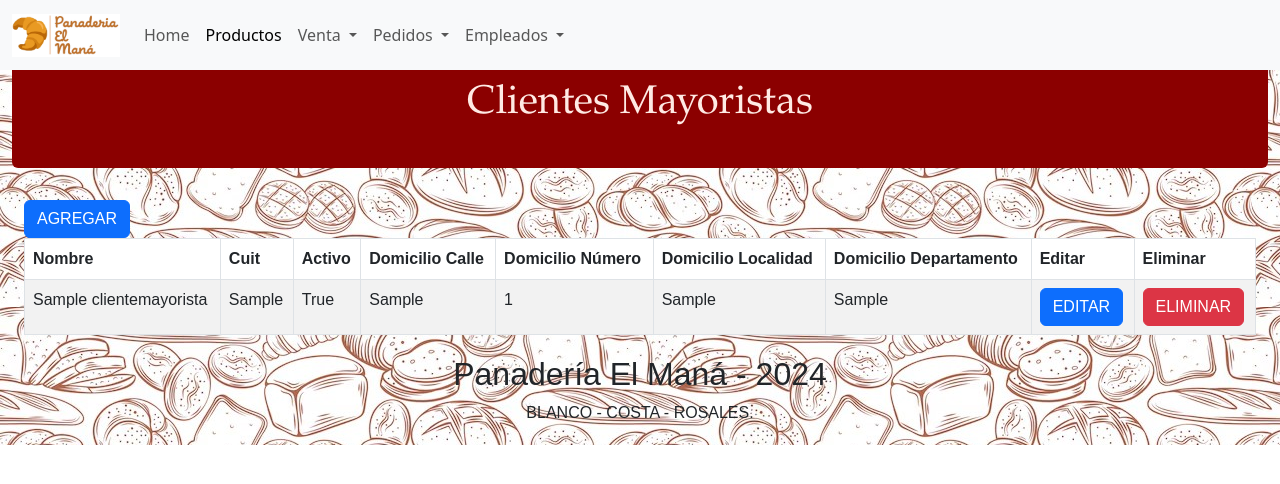
After one commit to camilablanco22/laboratorio3, a Django app: page /cliente_mayorista/ in a window 1280 px wide. The commit adds this page. Shown: the top 484 px of the page. Run offline with Django 5.2, Linux system fonts and the light colour scheme; tables that the repository leaves empty hold one stand-in row (values such as "Sample post").

Commit message:
vistas-urls-y-plantillas-para-la-aplicacion-clienteMayorista

```diff
--- a/gestion_panaderia/apps/cliente_mayorista/models.py
+++ b/gestion_panaderia/apps/cliente_mayorista/models.py
@@ -5,8 +5,8 @@ class ClienteMayorista(models.Model):
     nombre_completo = models.CharField(max_length=100)
     cuit = models.CharField(max_length=13, unique=True)
     activo = models.BooleanField(default=True)
-    telefono = models.CharField(max_length=15)
-    email = models.EmailField(max_length=200)
+    #telefono = models.CharField(max_length=15)
+    #email = models.EmailField(max_length=200)
     domicilio_calle = models.CharField(max_length=100)
     domicilio_numero = models.IntegerField()
     domicilio_localidad = models.CharField(max_length=50)
--- /dev/null
+++ b/gestion_panaderia/apps/cliente_mayorista/templates/clientemayorista/lista_clientesmayoristas.html
@@ -0,0 +1,60 @@
+{% extends "base/base.html" %}
+{% load static%}
+{% block titulo %}Clientes Mayoristas{% endblock %}
+{% block contenido_principal %}
+    <div class="container-fluid text-center rounded cabecera mt-5">
+        <header id="home">
+            <h1>Clientes Mayoristas</h1>
+        </header>
+    </div>
+    <div class="container-fluid mt-3 mb-3">
+        <a href="{% url 'clientemayorista:nuevo_clientemayorista' %}" class="btn btn-primary">
+            AGREGAR
+        </a>
+        <br>
+        <table class="table table-bordered table-striped">
+            <thead>
+                <tr>
+                    <th>Nombre</th>
+                    <th>Cuit</th>
+                    <th>Activo</th>
+                    <th>Domicilio Calle</th>
+                    <th>Domicilio Número</th>
+                    <th>Domicilio Localidad</th>
+                    <th>Domicilio Departamento</th>
+                    <th>Editar</th>
+                    <th>Eliminar</th>
+                </tr>
+            </thead>
+            <tbody>
+                {% for cliente in clientemayorista %}
+                    <tr>
+                        <td>{{ cliente.nombre_completo }}</td>
+                        <td>{{ cliente.cuit }}</td>
+                        <td>{{ cliente.activo }}</td>
+                        <td>{{ cliente.domicilio_calle }}</td>
+                        <td>{{ cliente.domicilio_numero }}</td>
+                        <td>{{ cliente.domicilio_localidad}}</td>
+                        <td>{{ cliente.domicilio_departamento}}</td>
+                        <td><a href="{% url 'clientemayorista:editar_clientemayorista' cliente.id%}" class="btn btn-primary">
+                                    EDITAR
+                        </a></td>
+                        <td>
+                            <form action="{% url 'clientemayorista:eliminar_clientemayorista' %}" method="POST">
+                                {% csrf_token %}
+                                <input type="hidden" name="id_clientemayorista" value="{{ cliente.id }}">
+                                <input type="submit" value="ELIMINAR" class="btn btn-danger" onclick="return confirm('¿Está seguro que desea eliminar el ClienteMayorista?');">
+                            </form>
+                        </td>
+                    </tr>
+                {% empty %}
+                    <tr>
+                        <td colspan="4" class="text-center">No hay Clientes Mayoristas disponibles</td>
+                    </tr>
+                {% endfor %}
+            </tbody>
+        </table>
+    </div>
+
+
+{% endblock %}
--- /dev/null
+++ b/gestion_panaderia/apps/cliente_mayorista/urls.py
@@ -0,0 +1,12 @@
+from django.urls import path
+
+from apps.cliente_mayorista import views
+
+app_name = 'clientemayorista'
+urlpatterns = [
+    path('', views.lista_clientesmayoristas, name='lista_clientesmayoristas'),
+    #path('<int:pk>/', views.detalle_anuncio, name='detalle_anuncio'),
+    path('nuevo/', views.nuevo_clientemayorista,name='nuevo_clientemayorista'),
+    path('editar/<int:pk>/', views.editar_clientemayorista, name='editar_clientemayorista'),
+    path('eliminar/', views.eliminar_clientemayorista, name='eliminar_clientemayorista'),
+]
--- a/gestion_panaderia/apps/cliente_mayorista/views.py
+++ b/gestion_panaderia/apps/cliente_mayorista/views.py
@@ -1,3 +1,64 @@
-from django.shortcuts import render
+from django.contrib import messages
+from django.shortcuts import render, get_object_or_404, redirect
+from django.urls import reverse
+
+from apps.cliente_mayorista.models import ClienteMayorista
+from apps.cliente_mayorista.forms import NuevoClienteMayoristaForm, ModificarClienteMayoristaForm
+
+
 
 # Create your views here.
+def lista_clientesmayoristas(request):
+    clientemayorista = ClienteMayorista.objects.all()
+    return render(request, 'clientemayorista/lista_clientesmayoristas.html', {'clientemayorista': clientemayorista})
+
+
+
+
+
+
+def nuevo_clientemayorista(request):
+    nuevo_clientem = None
+    if request.method == 'POST':
+        clientemayorista_form = NuevoClienteMayoristaForm(request.POST) #request.post es un objeto del tipo diccionario
+        if clientemayorista_form.is_valid():
+            # Se guardan los datos que provienen del formulario en la B.D.
+            nuevo_clientem = clientemayorista_form.save(commit=False)
+            nuevo_clientem.save()
+            #messages.success(request,
+             #                'Se ha agregado correctamente el Anuncio {}'.format(nuevo_anuncio))
+            return redirect(reverse('clientemayorista:lista_clientesmayoristas'))
+            #return redirect('producto: nuevo_producto')
+
+    else:
+        clientemayorista_form = NuevoClienteMayoristaForm()
+
+    return render(request, 'clientemayorista/clientemayorista_form.html', {'form': clientemayorista_form})
+
+
+
+def editar_clientemayorista(request, pk):
+    clientemayorista = get_object_or_404(ClienteMayorista, pk=pk)
+    if request.method == 'POST':
+        clientemayorista_form = ModificarClienteMayoristaForm(request.POST, instance=clientemayorista)
+        if clientemayorista_form.is_valid():
+            clientemayorista_form.save(commit=True)
+            messages.success(request, 'Se ha actualizado correctamente el Cliente Mayorista')
+            return redirect(reverse('clientemayorista:lista_clientesmayoristas'))
+    else:
+        clientemayorista_form = ModificarClienteMayoristaForm(instance=clientemayorista)
+
+    return render(request, 'clientemayorista/clientemayorista_form.html', {'form': clientemayorista_form})
+
+
+
+def eliminar_clientemayorista(request):
+    if request.method == 'POST':
+        if 'id_clientemayorista' in request.POST:
+            clientemayorista = get_object_or_404(ClienteMayorista, pk=request.POST['id_clientemayorista'])
+            nombre_clientemayorista = clientemayorista.nombre_completo
+            clientemayorista.delete()
+            messages.success(request, 'Se ha eliminado exitosamente el Cliente Mayorista {}'.format(nombre_clientemayorista))
+        else:
+            messages.error(request, 'Debe indicar cual Cliente Mayorista se desea eliminar')
+    return redirect(reverse('clientemayorista:lista_clientesmayoristas'))
--- a/gestion_panaderia/gestion_panaderia/urls.py
+++ b/gestion_panaderia/gestion_panaderia/urls.py
@@ -23,5 +23,6 @@ from django.views.generic import TemplateView
 urlpatterns = [
     path('admin/', admin.site.urls),
     path('producto/', include('apps.producto.urls', namespace='producto')),
+    path('cliente_mayorista/', include('apps.cliente_mayorista.urls', namespace='clientemayorista')),
     path('', TemplateView.as_view(template_name='base/home.html'), name='home'),
 ]+ static(settings.MEDIA_URL, document_root=settings.MEDIA_ROOT)
--- a/gestion_panaderia/templates/base/home.html
+++ b/gestion_panaderia/templates/base/home.html
@@ -59,7 +59,7 @@
                         <div class="card-body">
                             <h5 class="card-title">Clientes mayoristas</h5>
                             <p class="card-text">Ofrecemos servicios especiales para nuestros clientes mayoristas. Toda su información aquí.</p>
-                            <a href="#" class="btn btn-success">ACCEDER</a>
+                            <a href="{% url 'clientemayorista:lista_clientesmayoristas' %}" class="btn btn-success">ACCEDER</a>
                         </div>
                     </div>
                 </div>
```
Also changed, not shown: gestion_panaderia/apps/cliente_mayorista/forms.py (added, +42 -0 lines), gestion_panaderia/apps/cliente_mayorista/templates/clientemayorista/clientemayorista_form.html (added, +32 -0 lines), gestion_panaderia/apps/cliente_mayorista/migrations/0002_remove_clientemayorista_email_and_more.py (added).
